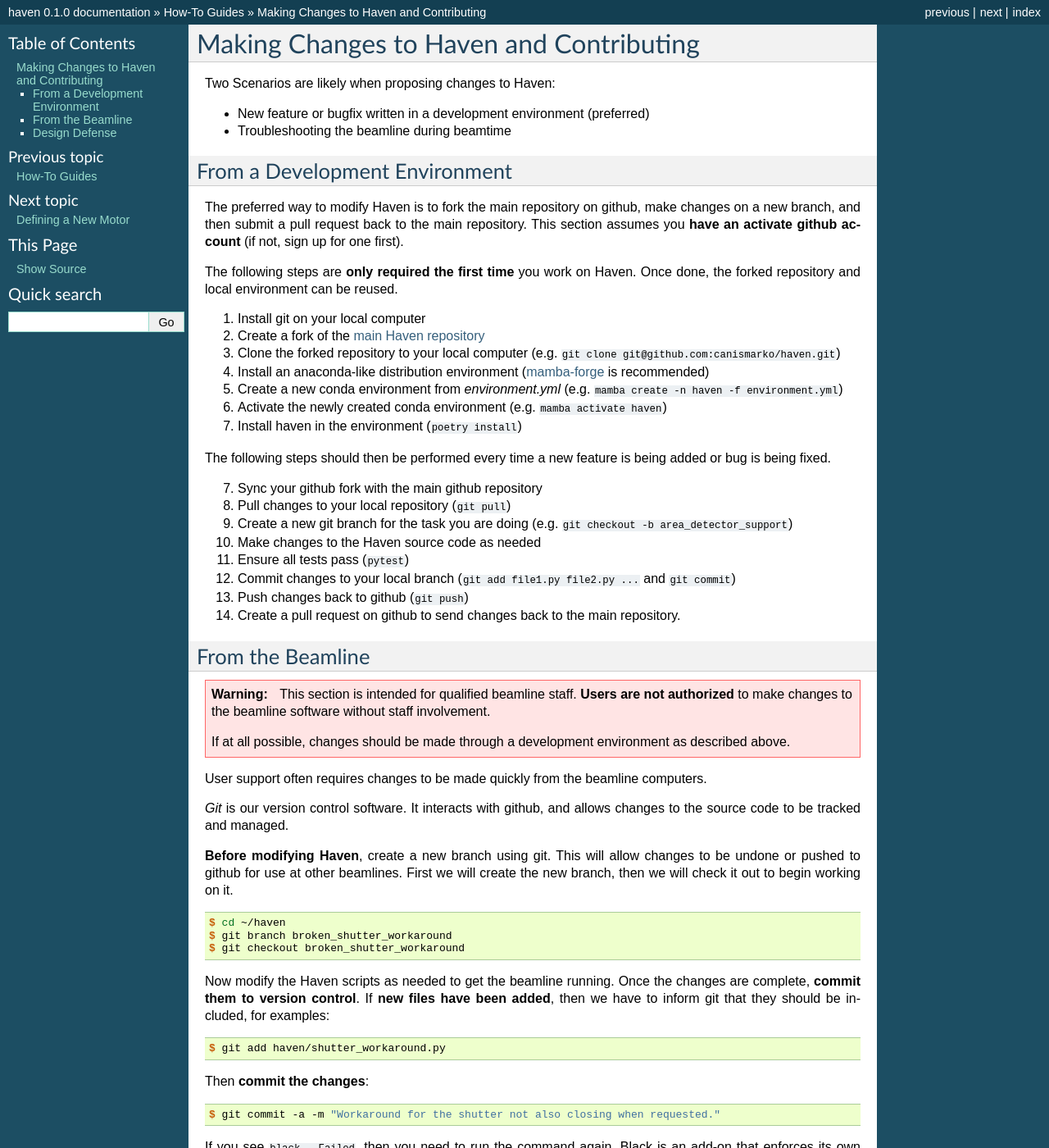
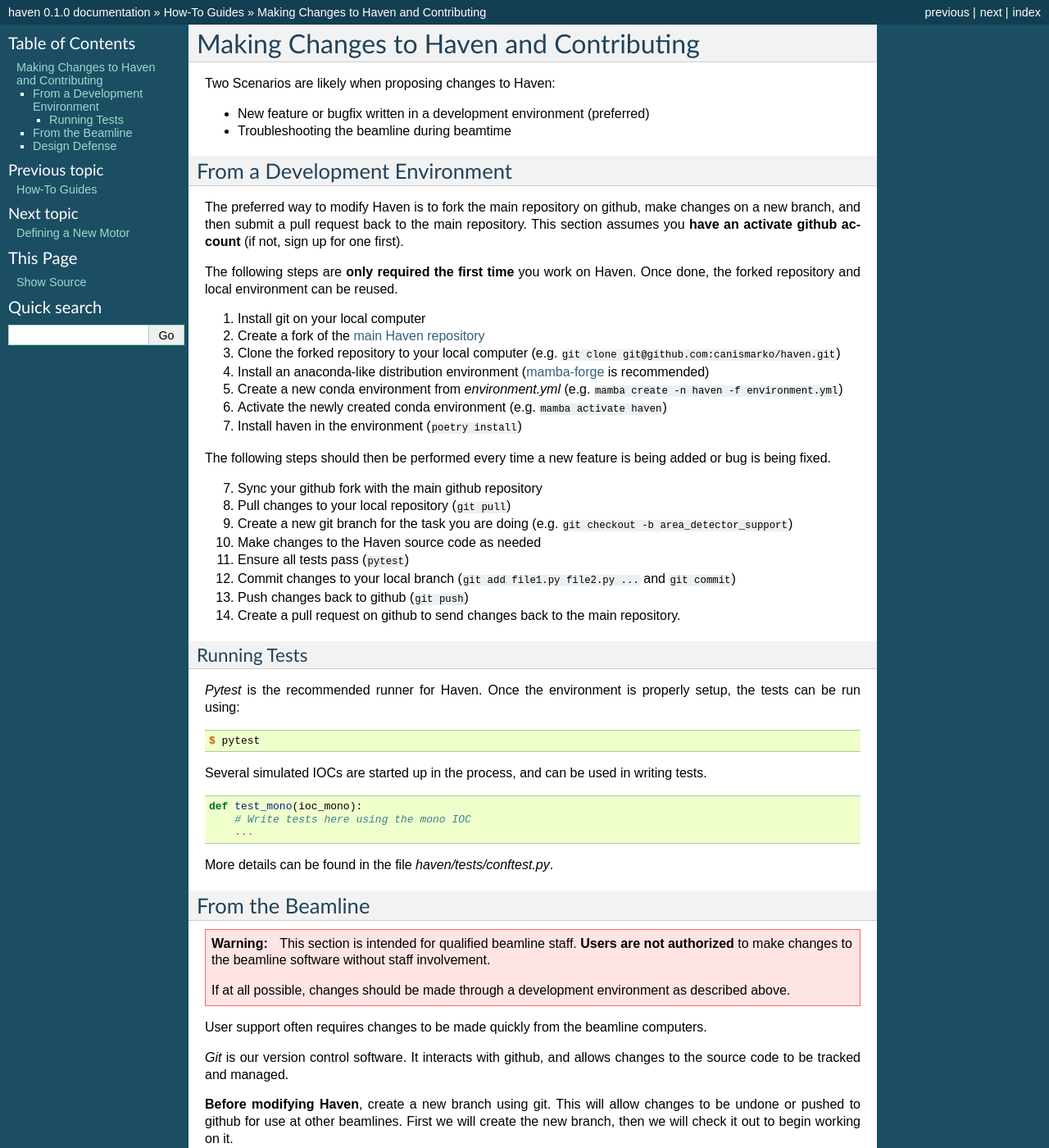
Before and after one commit to spc-group/haven, a Sphinx documentation site: the page built from docs/topic_guides/changing_haven.rst, in a window 1280 px wide and 1400 px high. Shown: the whole window at 82% size. Built offline with Sphinx 7.4.7, drawn with Linux system fonts in a browser that asks for light colours; pages that are not in the unit, such as notebooks, are missing from menus.

Commit message:
Added a section about launching pytest.

```diff
--- a/docs/topic_guides/changing_haven.rst
+++ b/docs/topic_guides/changing_haven.rst
@@ -41,6 +41,27 @@ is being added or bug is being fixed.
 
 .. _mamba-forge: https://mamba.readthedocs.io/en/latest/installation.html
 .. _main Haven repository: https://github.com/spc-group/haven
+
+Running Tests
+-------------
+
+*Pytest* is the recommended runner for Haven. Once the environment is
+properly setup, the tests can be run using:
+
+.. code-block:: console
+
+   $ pytest
+
+Several simulated IOCs are started up in the process, and can be used
+in writing tests.
+
+.. code:: python
+
+   def test_mono(ioc_mono):
+       # Write tests here using the mono IOC
+       ...
+
+More details can be found in the file *haven/tests/conftest.py*.
 
 From the Beamline
 =================
@@ -108,6 +129,7 @@ Now the new branch can be pushed to github with
 The ``-u`` option is only needed the first time: it tells git to
 connect the new branch to github (origin).
 
+
 Design Defense
 ==============
 
```
